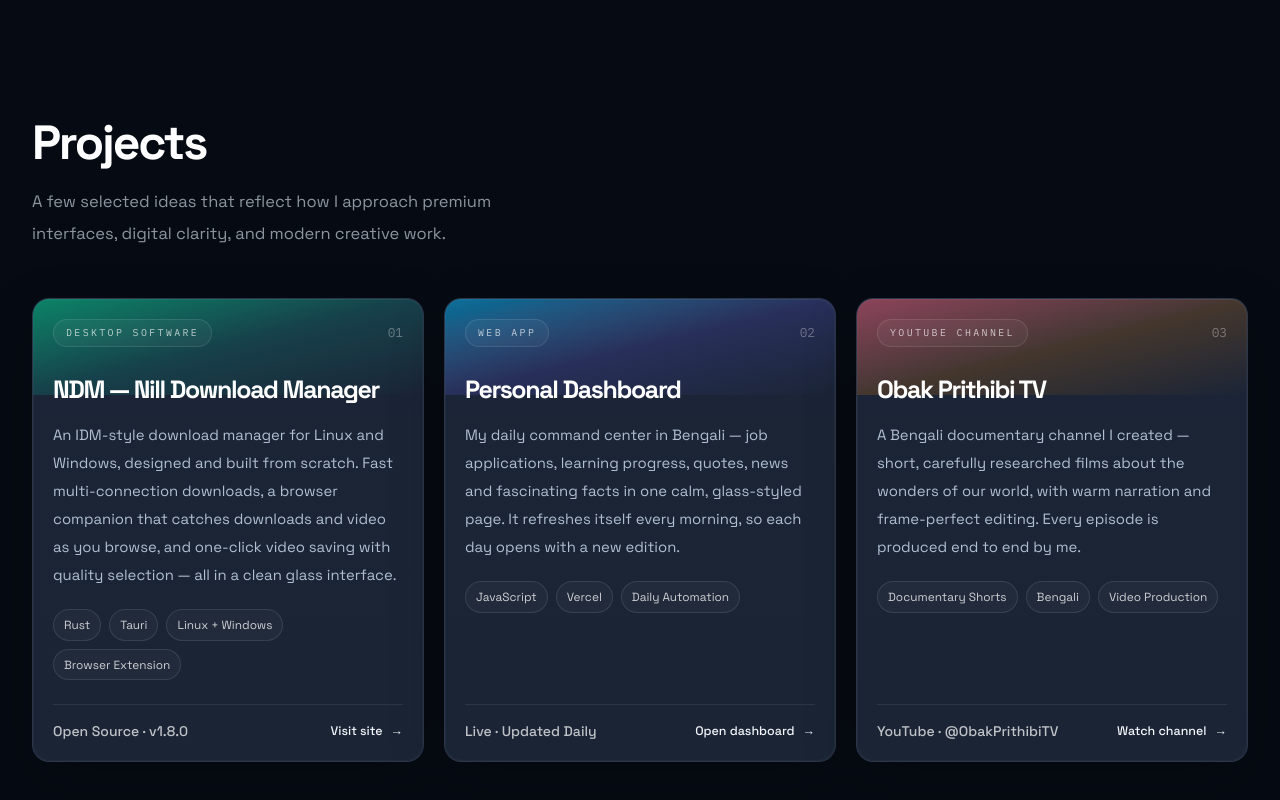
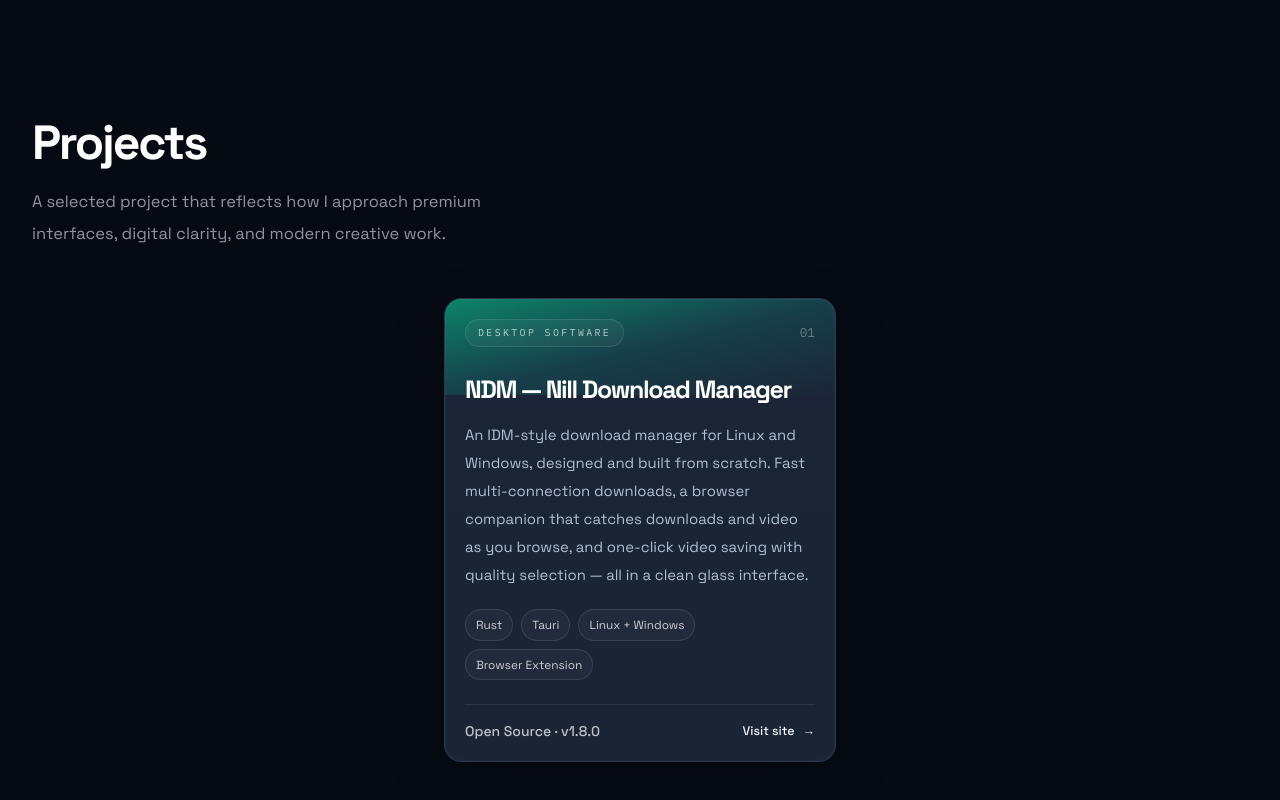
Before and after one commit to JAHURULNILL/jahurul, a React (Vite) app: page / in a window 1280 px wide. Shown: the part 3696-4496 px from the top of the page. Built offline with nearby package versions, Linux system fonts and the light colour scheme.

Commit message:
Projects section: keep only NDM (remove personal dashboard and YouTube channel cards), center the single card

```diff
--- a/src/components/ProjectsSection.tsx
+++ b/src/components/ProjectsSection.tsx
@@ -11,13 +11,17 @@
           <SectionHeading
             eyebrow=""
             title="Projects"
-            description="A few selected ideas that reflect how I approach premium interfaces, digital clarity, and modern creative work."
+            description="A selected project that reflects how I approach premium interfaces, digital clarity, and modern creative work."
           />
         </Reveal>
 
         <div className="mt-12 grid gap-5 lg:grid-cols-3">
           {projects.map((project, index) => (
-            <Reveal key={project.title} delay={index * 0.08} className="h-full">
+            <Reveal
+              key={project.title}
+              delay={index * 0.08}
+              className={`h-full ${projects.length === 1 ? "lg:col-start-2" : ""}`}
+            >
               <motion.article
                 whileHover={{ y: -7 }}
                 className="premium-panel premium-ring group relative h-full overflow-hidden rounded-[1.08rem] border border-[rgba(115,132,172,0.18)] p-5 transition-[background-color,border-color,box-shadow,transform] duration-500 active:border-white/16 active:bg-[linear-gradient(180deg,rgba(17,24,38,0.98),rgba(14,20,32,0.96))] hover:border-[rgba(178,192,220,0.22)] hover:shadow-[0_30px_66px_rgba(0,0,0,0.36)]"
--- a/src/data/portfolio.ts
+++ b/src/data/portfolio.ts
@@ -164,28 +164,6 @@
     link: "https://ndm.zahurul.tech",
     cta: "Visit site",
   },
-  {
-    eyebrow: "Web App",
-    title: "Personal Dashboard",
-    summary:
-      "My daily command center in Bengali — job applications, learning progress, quotes, news and fascinating facts in one calm, glass-styled page. It refreshes itself every morning, so each day opens with a new edition.",
-    tags: ["JavaScript", "Vercel", "Daily Automation"],
-    meta: "Live · Updated Daily",
-    accent: "from-sky-400/55 via-indigo-500/20 to-transparent",
-    link: "https://dashboard.zahurul.tech",
-    cta: "Open dashboard",
-  },
-  {
-    eyebrow: "YouTube Channel",
-    title: "Obak Prithibi TV",
-    summary:
-      "A Bengali documentary channel I created — short, carefully researched films about the wonders of our world, with warm narration and frame-perfect editing. Every episode is produced end to end by me.",
-    tags: ["Documentary Shorts", "Bengali", "Video Production"],
-    meta: "YouTube · @ObakPrithibiTV",
-    accent: "from-rose-400/55 via-orange-400/20 to-transparent",
-    link: "https://www.youtube.com/@ObakPrithibiTV",
-    cta: "Watch channel",
-  },
 ];
 
 export const keyStrengths = [
```
